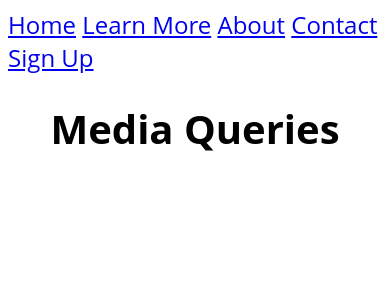
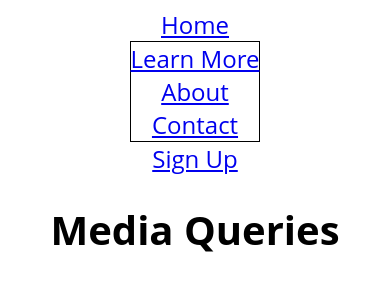
Before and after one commit to ankitshaji/css-flex-nav, a plain HTML site: page index.html in a window 390 px wide. Drawn offline with Linux system fonts and the light colour scheme.

Commit message:
adding flex box to nav and ul, updating in @media

```diff
--- a/style.css
+++ b/style.css
@@ -11,9 +11,12 @@
 nav {
   /*1.5 times parent body*/
   font-size: 1.5em;
+  display: flex;
+  /*main axis - 3 elements*/
+  justify-content: space-between;
 }
 
-/*ul,li default block elements*/
+/*ul,li default - block elements to inline*/
 ul,
 li {
   display: inline;
@@ -21,14 +24,33 @@
   padding: 0;
 }
 
-/*landscape phone*/
+ul {
+  border: 1px solid black;
+  /*flex grow - take up space*/
+  flex: 1;
+  /*50 percent of nav container*/
+  max-width: 50%;
+  /*nested flexbox*/
+  display: flex;
+  /*main axis - 3 elements*/
+  justify-content: space-evenly;
+}
+
+/*landscape phone - responsive*/
 @media (max-width: 768px) {
   h1 {
     font-size: 4em;
   }
+  /*Both Elements are using flex box*/
+  nav,
+  nav ul {
+    flex-direction: column;
+    /*cross axis - of column*/
+    align-items: center;
+  }
 }
 
-/*potrait phone*/
+/*potrait phone - responsive*/
 @media (max-width: 576px) {
   h1 {
     font-size: 2.5em;
```
